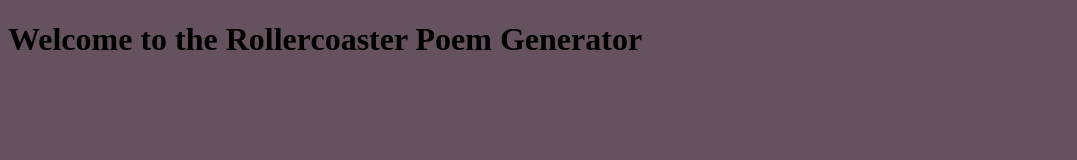
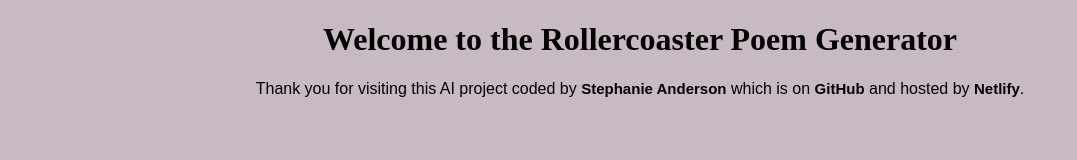
Before and after one commit to IslaAdventura/poem-generator, a plain HTML site: page index.html in a window 1280 px wide. Shown: the whole page, without its empty margins (0-1077 px from the left). Drawn offline with Linux system fonts and the light colour scheme.

Commit message:
footer added

```diff
--- a/index.html
+++ b/index.html
@@ -8,6 +8,20 @@
   </head>
   <body>
     <h1>Welcome to the Rollercoaster Poem Generator</h1>
+    <footer>
+      Thank you for visiting this AI project coded by
+      <a href="https://github.com/IslaAdventura" target="_blank"
+        >Stephanie Anderson</a
+      >
+      which is on
+      <a href="https://github.com/IslaAdventura/poem-generator" target="_blank"
+        >GitHub</a
+      >
+      and hosted by
+      <a href="https://ai-poem-generator-sanderson.netlify.app/" target="_blank"
+        >Netlify</a
+      >.
+    </footer>
     <script src="src/index.js"></script>
   </body>
 </html>
--- a/src/style.css
+++ b/src/style.css
@@ -1,3 +1,16 @@
 body {
-  background: rgb(101, 82, 94);
+  background: rgb(200, 186, 195);
+  text-align: center;
 }
+footer {
+  font-family: Arial, Helvetica, sans-serif;
+}
+a {
+  color: black;
+  font-size: 15px;
+  font-weight: bold;
+  text-decoration: none;
+}
+a:hover {
+  font-size: 25px;
+}
```
